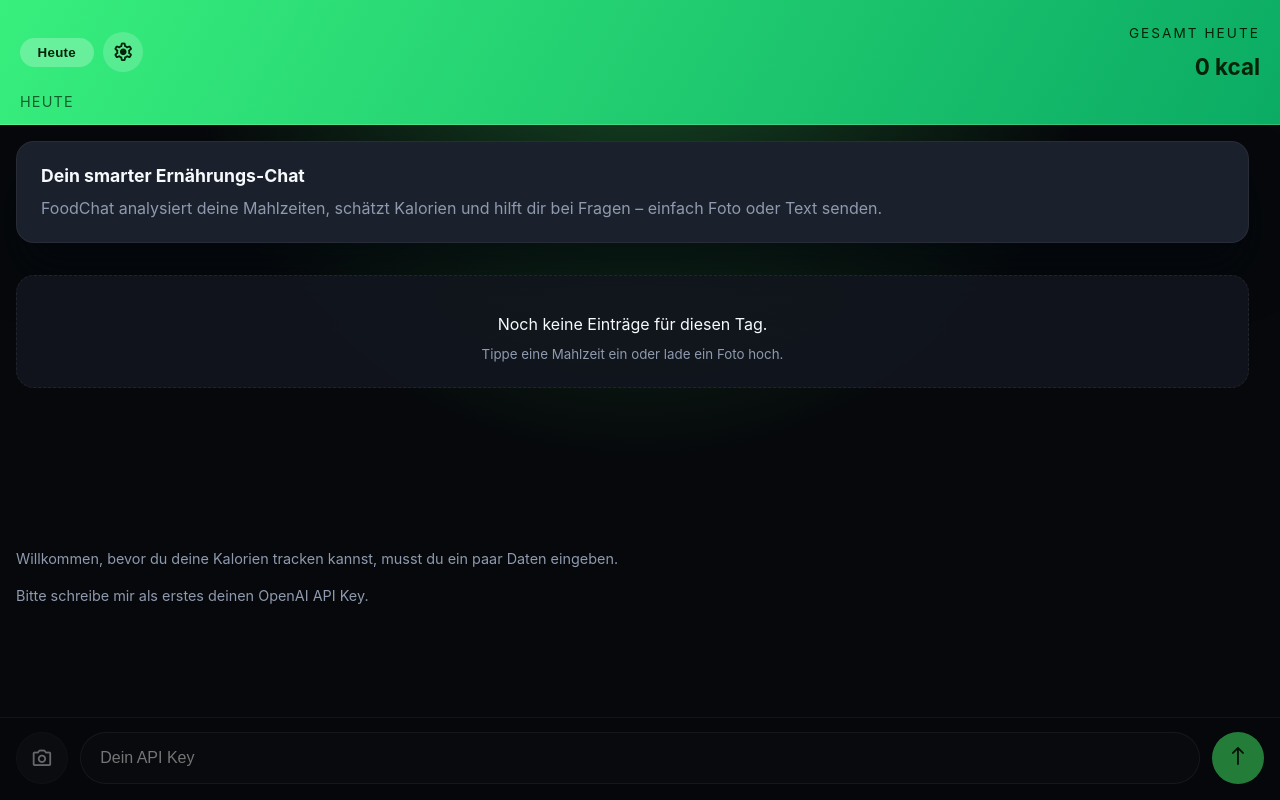
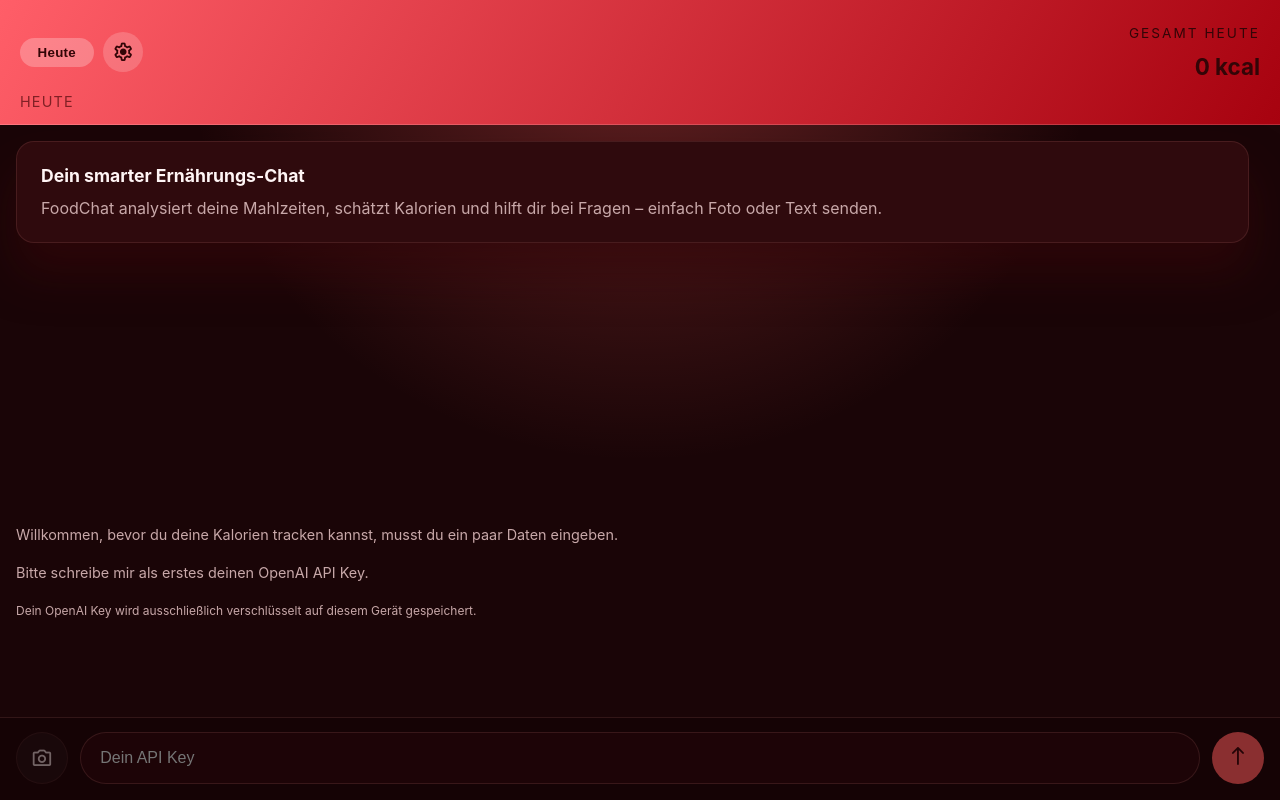
Before and after one commit to w1nte/FoodChat, a React (Vite) app: page / in a window 1280 px wide. Built offline with nearby package versions, Linux system fonts and the light colour scheme.

Commit message:
Switch entire palette to a red yummy theme, update header gradient, buttons, overlays, and PWA theme color

```diff
--- a/dev-dist/sw.js
+++ b/dev-dist/sw.js
@@ -82,7 +82,7 @@ define(['./workbox-54d0af47'], (function (workbox) { 'use strict';
     "revision": "3ca0b8505b4bec776b69afdba2768812"
   }, {
     "url": "index.html",
-    "revision": "0.poise0l2dl8"
+    "revision": "0.q75k7tqe5ho"
   }], {});
   workbox.cleanupOutdatedCaches();
   workbox.registerRoute(new workbox.NavigationRoute(workbox.createHandlerBoundToURL("index.html"), {
--- a/index.html
+++ b/index.html
@@ -5,7 +5,7 @@
     <link rel="icon" type="image/svg+xml" href="/vite.svg" />
     <link rel="apple-touch-icon" href="/apple-touch-icon.png" />
     <meta name="viewport" content="width=device-width, initial-scale=1.0" />
-    <meta name="theme-color" content="#1a8917" />
+    <meta name="theme-color" content="#e43c42" />
     <meta name="description" content="FoodChat — chat with your calories." />
     <meta name="apple-mobile-web-app-capable" content="yes" />
     <meta name="apple-mobile-web-app-status-bar-style" content="black-translucent" />
--- a/src/App.css
+++ b/src/App.css
@@ -1,47 +1,47 @@
 :root {
   color-scheme: dark;
-  --bg-primary: #06080b;
-  --bg-panel: #11141a;
-  --bg-bubble: #1b212c;
-  --bg-bubble-user: #f6f6f7;
-  --accent: #42f269;
-  --accent-dark: #0c4a1c;
-  --text-primary: #f7fafd;
-  --text-muted: #8f9aae;
-  --border-soft: rgba(255, 255, 255, 0.05);
-  --shadow-strong: 0 30px 45px rgba(3, 7, 12, 0.65);
-  --page-background: radial-gradient(circle at top, rgba(66, 242, 105, 0.28), transparent 45%),
-    #06080b;
-  --surface-muted: rgba(18, 22, 30, 0.9);
-  --surface-muted-border: rgba(255, 255, 255, 0.07);
-  --composer-bg: rgba(6, 8, 11, 0.95);
-  --overlay-bg: rgba(3, 6, 8, 0.7);
-  --archive-bg: rgba(17, 20, 26, 0.9);
-  --chip-bg: rgba(255, 255, 255, 0.05);
-  --composer-input-bg: rgba(10, 12, 16, 0.75);
+  --bg-primary: #1a0507;
+  --bg-panel: #230608;
+  --bg-bubble: #2f0a0d;
+  --bg-bubble-user: #fff2f3;
+  --accent: #ff5b5b;
+  --accent-dark: #821319;
+  --text-primary: #fff5f5;
+  --text-muted: #c8a8a9;
+  --border-soft: rgba(255, 155, 155, 0.12);
+  --shadow-strong: 0 30px 45px rgba(52, 6, 9, 0.65);
+  --page-background: radial-gradient(circle at top, rgba(255, 91, 91, 0.35), transparent 45%),
+    #1a0507;
+  --surface-muted: rgba(41, 8, 11, 0.9);
+  --surface-muted-border: rgba(255, 155, 155, 0.18);
+  --composer-bg: rgba(22, 4, 6, 0.95);
+  --overlay-bg: rgba(7, 2, 3, 0.72);
+  --archive-bg: rgba(45, 9, 12, 0.9);
+  --chip-bg: rgba(255, 255, 255, 0.08);
+  --composer-input-bg: rgba(32, 6, 8, 0.75);
 }
 
 :root[data-theme='light'] {
   color-scheme: light;
-  --bg-primary: #f6f8fc;
-  --bg-panel: #ffffff;
-  --bg-bubble: #eef1f7;
-  --bg-bubble-user: #fbfbfd;
-  --accent: #1c9c45;
-  --accent-dark: #0b6126;
-  --text-primary: #0f172a;
-  --text-muted: #5e6475;
-  --border-soft: rgba(15, 23, 42, 0.08);
-  --shadow-strong: 0 30px 45px rgba(15, 23, 42, 0.08);
-  --page-background: radial-gradient(circle at top, rgba(43, 201, 99, 0.48), transparent 45%),
-    #dddddd;
-  --surface-muted: rgba(243, 245, 249, 0.95);
-  --surface-muted-border: rgba(15, 23, 42, 0.1);
-  --composer-bg: rgba(248, 249, 253, 0.95);
-  --overlay-bg: rgba(9, 12, 20, 0.35);
-  --archive-bg: rgba(15, 18, 27, 0.06);
-  --chip-bg: rgba(15, 23, 42, 0.05);
-  --composer-input-bg: rgba(15, 23, 42, 0.04);
+  --bg-primary: #fff4f3;
+  --bg-panel: #fffafa;
+  --bg-bubble: #ffe9e8;
+  --bg-bubble-user: #fffefe;
+  --accent: #e43c42;
+  --accent-dark: #821319;
+  --text-primary: #321214;
+  --text-muted: #875b5d;
+  --border-soft: rgba(129, 19, 25, 0.16);
+  --shadow-strong: 0 30px 45px rgba(129, 19, 25, 0.08);
+  --page-background: radial-gradient(circle at top, rgba(228, 60, 66, 0.4), transparent 50%),
+    #fff4f3;
+  --surface-muted: rgba(255, 233, 233, 0.95);
+  --surface-muted-border: rgba(129, 19, 25, 0.15);
+  --composer-bg: rgba(255, 248, 248, 0.9);
+  --overlay-bg: rgba(41, 7, 9, 0.3);
+  --archive-bg: rgba(252, 205, 205, 0.5);
+  --chip-bg: rgba(129, 19, 25, 0.08);
+  --composer-input-bg: rgba(129, 19, 25, 0.05);
 }
 
 .icon-glyph {
@@ -78,9 +78,9 @@
   position: sticky;
   top: 0;
   z-index: 5;
-  background: linear-gradient(120deg, #38ef7d, #0bab64);
+  background: linear-gradient(120deg, #ff5e68, #a7020f);
   padding: 1.25rem 1.25rem 0.65rem;
-  color: #06230a;
+  color: #330507;
   display: flex;
   flex-direction: column;
   gap: 0.35rem;
@@ -103,7 +103,7 @@
 .day-button {
   border: none;
   background: rgba(255, 255, 255, 0.25);
-  color: #06230a;
+  color: #330507;
   font-weight: 600;
   letter-spacing: 0.02em;
   padding: 0.45rem 1.1rem;
@@ -114,7 +114,7 @@
 .settings-button {
   border: none;
   background: rgba(255, 255, 255, 0.18);
-  color: #06230a;
+  color: #330507;
   width: 40px;
   height: 40px;
   border-radius: 999px;
@@ -126,7 +126,7 @@
 
 .day-note {
   margin: 0;
-  color: rgba(6, 35, 10, 0.7);
+  color: rgba(77, 8, 12, 0.7);
   font-size: 0.9rem;
   letter-spacing: 0.08em;
   text-transform: uppercase;
@@ -427,7 +427,7 @@
   border-radius: 50%;
   border: none;
   background: var(--accent);
-  color: #041905;
+  color: #330507;
   font-size: 1.3rem;
   font-weight: 600;
   cursor: pointer;
@@ -512,8 +512,8 @@
 }
 
 .history-item.active {
-  border-color: rgba(66, 242, 105, 0.6);
-  background: rgba(66, 242, 105, 0.08);
+  border-color: rgba(255, 91, 91, 0.6);
+  background: rgba(255, 91, 91, 0.12);
 }
 
 .history-item strong {
@@ -582,7 +582,7 @@
 }
 
 .option-button.active {
-  background: rgba(66, 242, 105, 0.15);
-  border-color: rgba(66, 242, 105, 0.3);
+  background: rgba(255, 91, 91, 0.15);
+  border-color: rgba(255, 91, 91, 0.35);
   color: var(--accent);
 }
--- a/src/App.jsx
+++ b/src/App.jsx
@@ -86,6 +86,7 @@ const TRANSLATIONS = {
     settingsThemeLight: 'Hell',
     settingsThemeDark: 'Dunkel',
     settingsClose: 'Schließen',
+    apiKeyLocalInfo: 'Dein OpenAI Key wird ausschließlich verschlüsselt auf diesem Gerät gespeichert.',
   },
   en: {
     today: 'Today',
@@ -126,6 +127,7 @@ const TRANSLATIONS = {
     settingsThemeLight: 'Light',
     settingsThemeDark: 'Dark',
     settingsClose: 'Close',
+    apiKeyLocalInfo: 'Your OpenAI key is stored only on this device.',
   },
 }
 
@@ -446,6 +448,7 @@ function App() {
         }
 
         setApiKey(trimmed)
+        setInputValue('')
         appendMessage(todayKey, {
           id: createId(),
           role: 'assistant',
@@ -609,7 +612,7 @@ function App() {
               <p>{t('introBody')}</p>
             </div>
           )}
-          {activeDay.messages.length === 0 && (
+          {activeDay.messages.length === 0 && apiKey && (
             <div className="chat-empty">
               <p>{t('emptyTitle')}</p>
               <small>{t('emptySubtitle')}</small>
@@ -671,6 +674,7 @@ function App() {
             <div className="setup-hint">
               <p>{t('setupIntro')}</p>
               <p>{t('setupRequestKey')}</p>
+              <small>{t('apiKeyLocalInfo')}</small>
             </div>
           )}
         </main>
```
